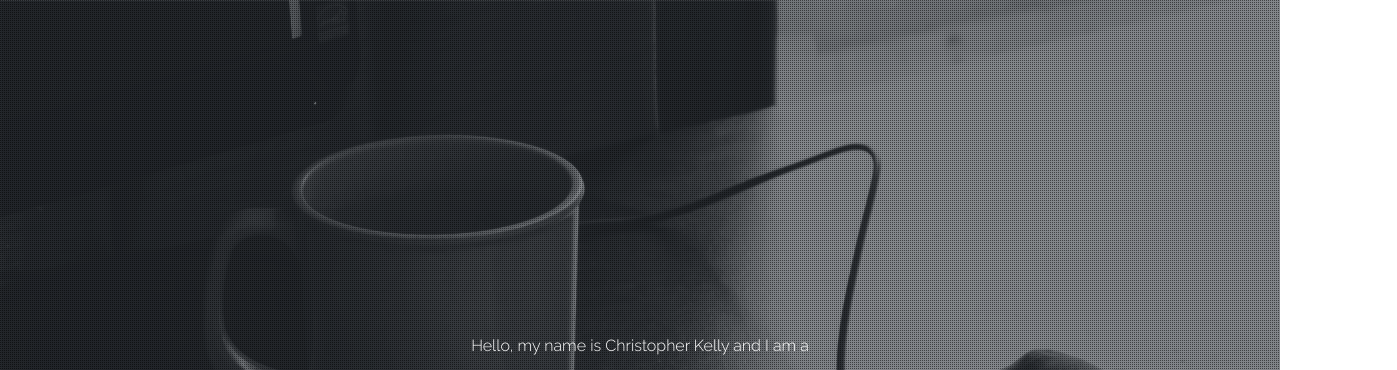
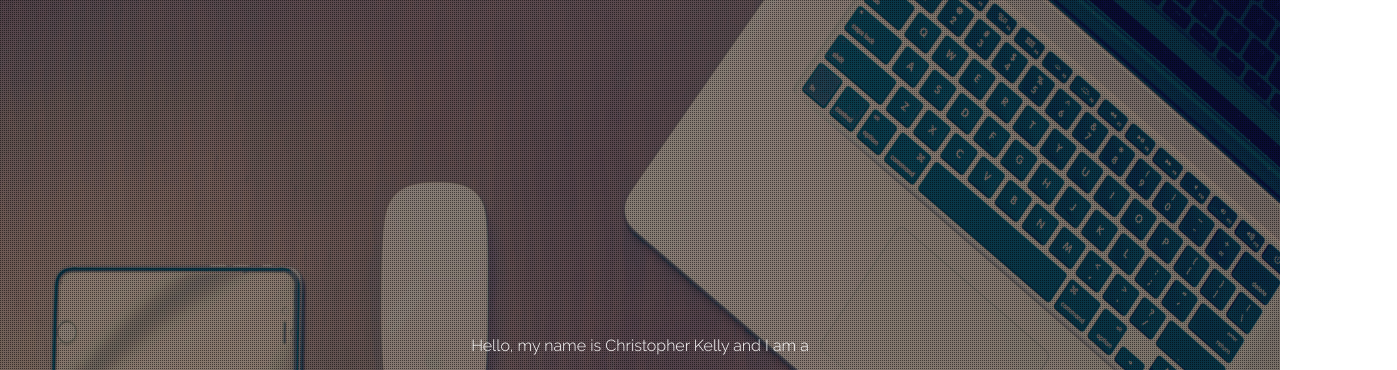
Before and after one commit to Chris-is-Rich/portfolio, a plain HTML site: page index.html in a window 1280 px wide. Shown: the top 370 px of the page, 1397 px wide, since content can reach past the window. Drawn offline with Linux system fonts and the light colour scheme.

Commit message:
pic update

```diff
--- a/assets/css/style.css
+++ b/assets/css/style.css
@@ -352,7 +352,7 @@ textarea.form-control {
 /* ---------------------------------------------- */
 
 #home {
-	background: url(../images/cover.jpg);
+	background: url(../images/pb.jpg);
 	background-color: #222;
 	background-attachment: fixed;
 	background-repeat: no-repeat;
```
Also changed, not shown: assets/images/pb.jpg (added), 3 other files.
